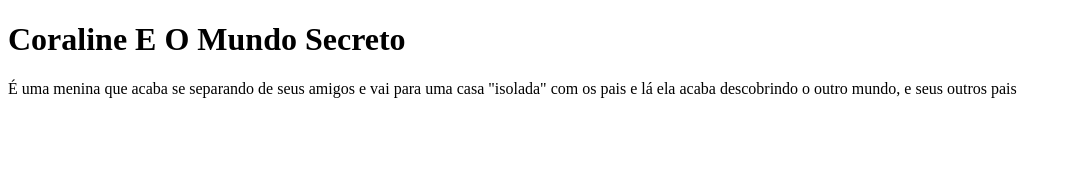
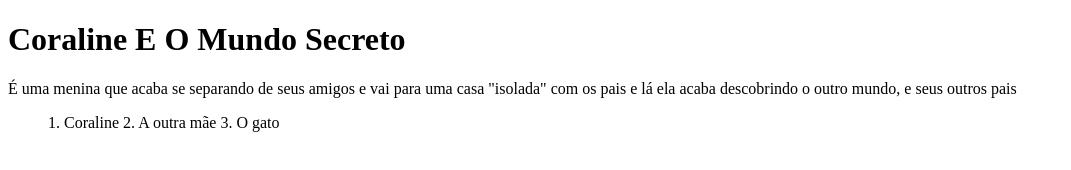
Before and after one commit to luiza120810/meu-filme-favorito, a plain HTML site: page index.html in a window 1280 px wide. Shown: the whole page, without its empty margins (0-1071 px from the left). Drawn offline with Linux system fonts and the light colour scheme.

Commit message:
Update index.html
criei a lista dos personagens principais

```diff
--- a/index.html
+++ b/index.html
@@ -11,6 +11,9 @@
     <h1> Coraline E O Mundo Secreto </h1>
     <p> É uma menina que acaba se separando de seus amigos e vai para uma casa "isolada" com os pais e lá ela acaba
         descobrindo o outro mundo, e seus outros pais </p>
+        <ul> 1. Coraline 2. A outra mãe 3. O gato </ul>
+
+
 
 
 </body>
```
